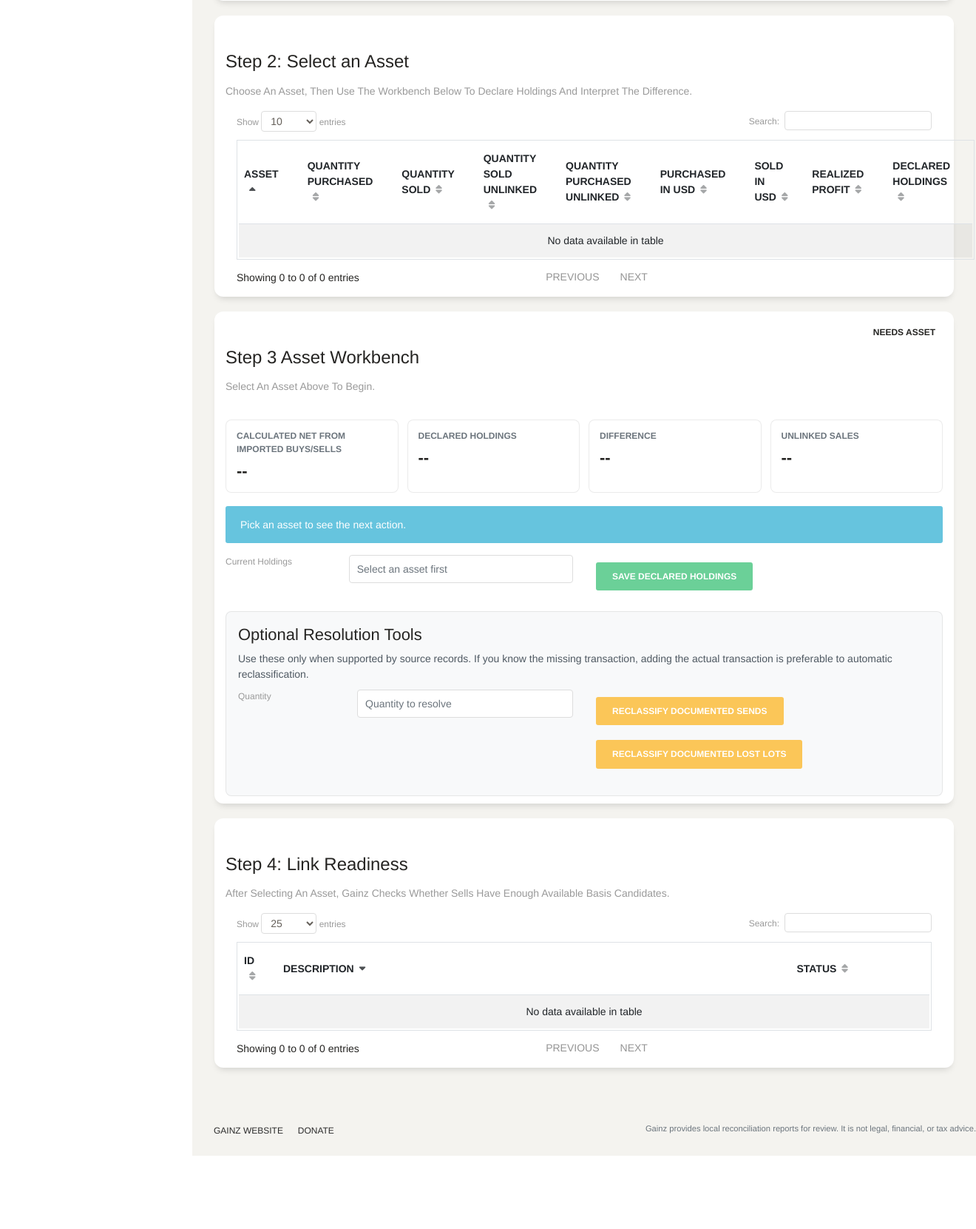
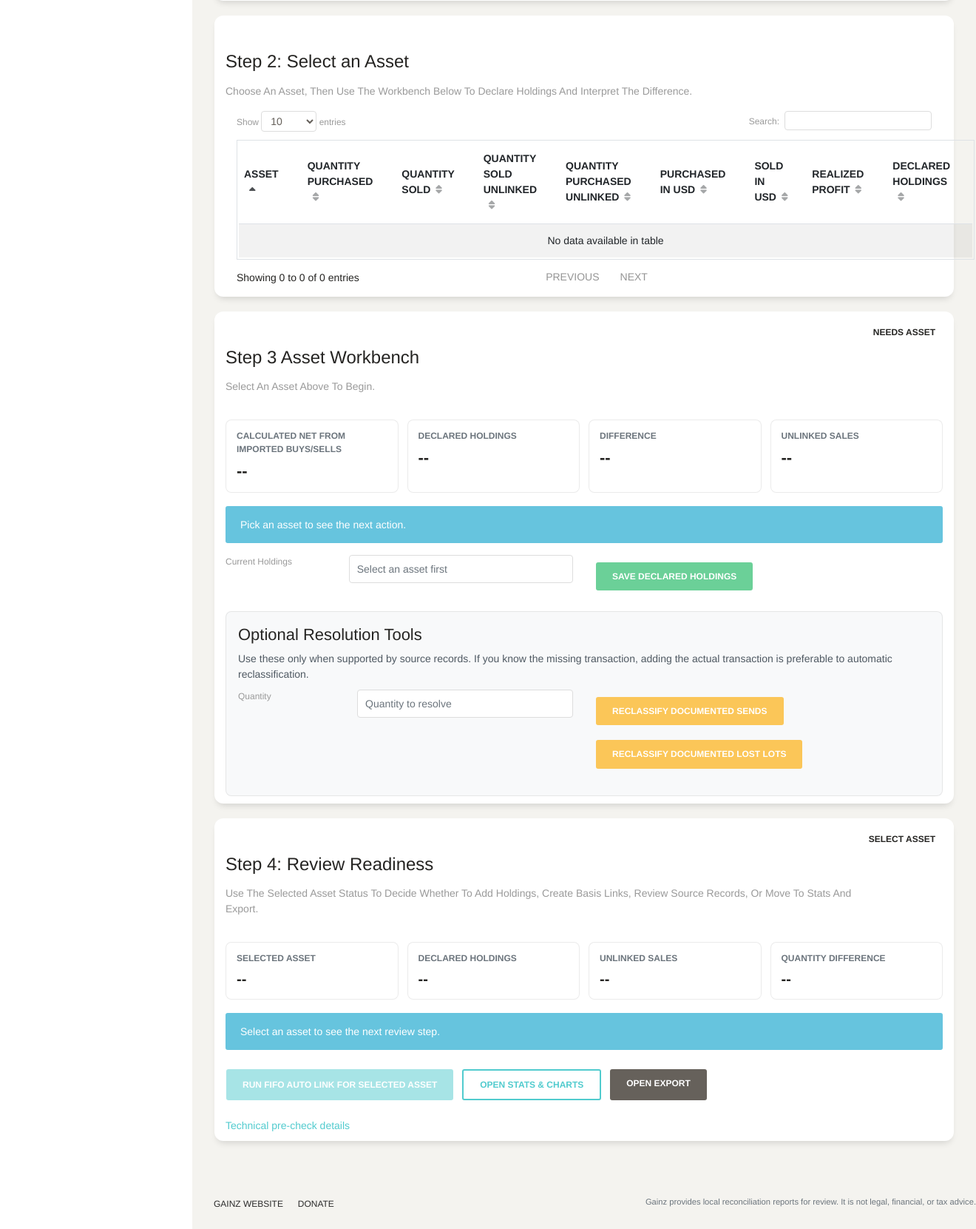
Before and after one commit to salexandert/Gainz, a Flask app: page /holdings_accounting/ in a window 1320 px wide. Shown: the part 1047-2708 px from the top of the page at 74% size. Before the commit the page ends 2609 px from the top, so only its background shows below. Run offline with Flask 3, Linux system fonts and the light colour scheme; a user stored in the database is signed in; data comes from the database, SQL or seed files in the repository; some libraries are stand-ins or nearby versions; some web fonts are replaced.

Commit message:
Improve holdings review flow and startup guard

```diff
--- a/app/base/static/assets/css/custom.css
+++ b/app/base/static/assets/css/custom.css
@@ -311,6 +311,46 @@
     margin: 16px 0;
 }
 
+.holdings-readiness-grid {
+    display: grid;
+    gap: 12px;
+    grid-template-columns: repeat(auto-fit, minmax(170px, 1fr));
+    margin: 18px 0;
+}
+
+.holdings-readiness-item {
+    background: #fff;
+    border: 1px solid rgba(0, 0, 0, 0.08);
+    border-radius: 8px;
+    padding: 12px 14px;
+}
+
+.holdings-readiness-item span {
+    color: #6c757d;
+    display: block;
+    font-size: 12px;
+    font-weight: 600;
+    text-transform: uppercase;
+}
+
+.holdings-readiness-item strong {
+    color: #252422;
+    display: inline-block;
+    font-size: 20px;
+    margin-top: 4px;
+}
+
+.holdings-readiness-actions {
+    display: flex;
+    flex-wrap: wrap;
+    gap: 10px;
+    margin: 14px 0;
+}
+
+.holdings-readiness-details {
+    margin-top: 10px;
+}
+
 .holdings-hidden-legacy {
     display: none;
 }
--- a/app/base/static/assets/js/custom.js
+++ b/app/base/static/assets/js/custom.js
@@ -551,6 +551,101 @@
         });
     }
 
+    function holdingsSetReadinessBadge(status) {
+        $('#holdings_readiness_badge')
+            .removeClass('status-matched status-verified status-needs-declared-holdings status-mismatch status-needs-review status-unlinked-sales')
+            .addClass(holdingsStatusClass(status))
+            .text(status);
+    }
+
+    function holdingsSetReadinessMessage(message, level) {
+        var className = level == 'success' ? 'alert-success' : (level == 'warning' ? 'alert-warning' : 'alert-info');
+        $('#holdings_readiness_message')
+            .removeClass('alert-info alert-warning alert-success')
+            .addClass(className)
+            .text(message);
+    }
+
+    function holdingsRenderReadiness(rowData, precheckData) {
+        if (!rowData) {
+            $('#holdings_readiness_asset, #holdings_readiness_holdings, #holdings_readiness_unlinked, #holdings_readiness_difference').text('--');
+            $('#holdings_run_fifo_button').prop('disabled', true).text('Run FIFO Auto Link for Selected Asset');
+            holdingsSetReadinessBadge('Select asset');
+            holdingsSetReadinessMessage('Select an asset to see the next review step.', 'info');
+            return;
+        }
+
+        var asset = rowData[0];
+        var buys = holdingsParseQuantity(rowData[1]) || 0;
+        var sells = holdingsParseQuantity(rowData[2]) || 0;
+        var soldUnlinked = holdingsParseQuantity(rowData[3]) || 0;
+        var declaredHoldings = holdingsParseQuantity(rowData[8]);
+        var expectedHoldings = buys - sells;
+        var difference = declaredHoldings === null ? null : expectedHoldings - declaredHoldings;
+        var tolerance = 0.00000001;
+
+        $('#holdings_readiness_asset').text(asset);
+        $('#holdings_readiness_holdings').text(declaredHoldings === null ? 'Not declared' : holdingsFormatQuantity(declaredHoldings));
+        $('#holdings_readiness_unlinked').text(holdingsFormatQuantity(soldUnlinked));
+        $('#holdings_readiness_difference').text(difference === null ? '--' : holdingsFormatQuantity(difference));
+        $('#holdings_run_fifo_button').prop('disabled', soldUnlinked <= tolerance).text('Run FIFO Auto Link for Selected Asset');
+
+        if (declaredHoldings === null) {
+            holdingsSetReadinessBadge('Needs declared holdings');
+            holdingsSetReadinessMessage('Enter the amount of ' + asset + ' you currently hold, then save it before reviewing links or exports.', 'info');
+            return;
+        }
+
+        if (soldUnlinked > tolerance) {
+            holdingsSetReadinessBadge('Unlinked sales');
+            holdingsSetReadinessMessage(asset + ' has sales without complete basis links. Run FIFO Auto Link for this asset or review links manually before using generated reports.', 'warning');
+            return;
+        }
+
+        if (difference !== null && Math.abs(difference) > tolerance) {
+            holdingsSetReadinessBadge('Needs Review');
+            if (difference > 0) {
+                holdingsSetReadinessMessage('Imported buys and sells imply more ' + asset + ' than declared. Review the timeline for missing disposals, sends, losses, or other records before using generated reports.', 'warning');
+            } else {
+                holdingsSetReadinessMessage('Declared holdings are higher than imported buys and sells explain. Review missing acquisitions, income, gifts, transfers, or external records before using generated reports.', 'warning');
+            }
+            return;
+        }
+
+        holdingsSetReadinessBadge('Verified');
+        holdingsSetReadinessMessage(asset + ' has declared holdings, no unlinked sales, and no quantity difference in Gainz. Review supporting reports on Stats & Charts, then Export when ready.', 'success');
+    }
+
+    function holdingsLoadPrecheck(rowData) {
+        var precheckTable = $('#auto_actions_datatable').DataTable();
+
+        if (!rowData) {
+            precheckTable.clear().draw();
+            holdingsRenderReadiness(null, null);
+            return;
+        }
+
+        precheckTable.clear().draw();
+
+        $.ajax({
+            type: "POST",
+            url: "/auto_link/auto_link_pre_check",
+            data: JSON.stringify({
+                'row_data': rowData
+              }),
+            dataType: "json",
+            contentType: 'application/json',
+            success: function (data) {
+                precheckTable.clear();
+                precheckTable.rows.add(data['auto_suggestions'] || []).draw();
+                holdingsRenderReadiness(rowData, data);
+            },
+            error: function () {
+                holdingsRenderReadiness(rowData, null);
+            },
+        });
+    }
+
     function holdingsLoadRow(rowData) {
         $('#holdings_save_message').hide().text('');
         holdingsRenderSelection(rowData);
@@ -558,25 +653,13 @@
         if (!rowData) {
             $('#auto_actions_datatable').DataTable().clear().draw();
             holdingsClearDifferenceBreakdown();
+            holdingsRenderReadiness(null, null);
             return;
         }
 
+        holdingsRenderReadiness(rowData, null);
         holdingsLoadDifferenceBreakdown(rowData);
-
-        $.ajax({
-            type: "POST",
-            url: "/auto_link/auto_link_pre_check",
-            data: JSON.stringify({
-                'row_data': rowData
-              }),
-            dataType: "json",
-            contentType: 'application/json',
-            success: function (data) {
-
-                $('#auto_actions_datatable').DataTable().clear();
-                $('#auto_actions_datatable').DataTable().rows.add(data['auto_suggestions']).draw();
-            },
-        });
+        holdingsLoadPrecheck(rowData);
     }
 
     function holdingsRenderSelection(rowData) {
@@ -641,6 +724,21 @@
         "columnDefs": [
             { "width": "5%", "targets": 0 },
             { "width": "20%", "targets": 2},
+            {
+                "targets": 2,
+                "render": function(data, type) {
+                    if (type !== 'display') {
+                        return data;
+                    }
+
+                    var status = String(data || '');
+                    var className = status.toLowerCase() == 'passed' || status.toLowerCase() == 'complete'
+                        ? 'status-verified'
+                        : 'status-needs-review';
+
+                    return '<span class="gainz-status-badge ' + className + '">' + status + '</span>';
+                }
+            },
             // {
             //     "targets": [ 3,4 ],
             //     "visible": false,
@@ -821,6 +919,7 @@
 
                 holdingsRenderSelection(updatedRow || rowData);
                 holdingsLoadDifferenceBreakdown(updatedRow || rowData);
+                holdingsLoadPrecheck(updatedRow || rowData);
                 $('#holdings_quantity').focus().select();
                 $('#holdings_save_message').text(data['message'] || 'Declared holdings saved.').show();
             },
@@ -829,6 +928,46 @@
             },
             complete: function () {
                 saveButton.prop('disabled', false).text('Save Declared Holdings');
+            },
+        });
+    });
+
+    $("#holdings_run_fifo_button").click(function(){
+        var rowData = holdingsSelectedAssetRow();
+        var button = $(this);
+        var asset = rowData ? rowData[0] : null;
+
+        if (!rowData) {
+            holdingsSetReadinessMessage('Select an asset before running FIFO Auto Link.', 'warning');
+            return;
+        }
+
+        if (!window.confirm('Run FIFO Auto Link for ' + asset + '? Gainz will create basis links for review and save a new revision if links are added.')) {
+            return;
+        }
+
+        button.prop('disabled', true).text('Linking...');
+        holdingsSetReadinessMessage('Running FIFO Auto Link for ' + asset + '...', 'info');
+
+        $.ajax({
+            type: "POST",
+            url: "/auto_link/auto_link_asset",
+            data: JSON.stringify({
+                'algo': 'fifo',
+                'asset': rowData,
+                'year': 'All Time'
+              }),
+            dataType: "json",
+            contentType: 'application/json',
+            success: function (data) {
+                holdingsSetReadinessMessage(data || 'FIFO Auto Link complete. Refreshing review data...', 'success');
+                window.setTimeout(function () {
+                    location.reload();
+                }, 900);
+            },
+            error: function () {
+                holdingsSetReadinessMessage('FIFO Auto Link could not run. Review source records or use Auto Link manually.', 'warning');
+                button.prop('disabled', false).text('Run FIFO Auto Link for Selected Asset');
             },
         });
     });
--- a/app/base/templates/site_template/top_navigation.html
+++ b/app/base/templates/site_template/top_navigation.html
@@ -23,37 +23,14 @@
     <span class="navbar-toggler-bar navbar-kebab"></span>
   </button>
   <div class="collapse navbar-collapse justify-content-end" id="navigation">
-    <form>
-      <div class="input-group no-border">
-        <input type="text" value="" class="form-control" placeholder="Search...">
-        <div class="input-group-append">
-          <div class="input-group-text">
-            <i class="nc-icon nc-zoom-split"></i>
-          </div>
-        </div>
-      </div>
-    </form>
     <ul class="navbar-nav">
       <li class="nav-item">
-        <a class="nav-link btn-magnify" href="javascript:;">
-          <i class="nc-icon nc-layout-11"></i>
+        <a class="nav-link" href="{{ url_for('holdings_accounting_blueprint.holdings_accounting') }}" title="Holdings & Accounting" aria-label="Holdings & Accounting">
+          <i class="nc-icon nc-bell-55"></i>
           <p>
-            <span class="d-lg-none d-md-block">Stats</span>
+            <span class="d-lg-none d-md-block">Holdings & Accounting</span>
           </p>
         </a>
-      </li>
-      <li class="nav-item btn-rotate dropdown">
-        <a class="nav-link dropdown-toggle" href="http://example.com" id="navbarDropdownMenuLink" data-toggle="dropdown" aria-haspopup="true" aria-expanded="false">
-          <i class="nc-icon nc-bell-55"></i>
-          <p>
-            <span class="d-lg-none d-md-block">Some Actions</span>
-          </p>
-        </a>
-        <div class="dropdown-menu dropdown-menu-right" aria-labelledby="navbarDropdownMenuLink">
-          <a class="dropdown-item" href="#">Action</a>
-          <a class="dropdown-item" href="#">Another action</a>
-          <a class="dropdown-item" href="#">Something else here</a>
-        </div>
       </li>
       <li class="nav-item btn-rotate dropdown">
         <a class="nav-link dropdown-toggle" href="javascript:;" id="accountMenuLink" data-toggle="dropdown" aria-haspopup="true" aria-expanded="false" title="Account settings" aria-label="Account settings">
--- a/app/holdings_accounting/templates/holdings_accounting.html
+++ b/app/holdings_accounting/templates/holdings_accounting.html
@@ -271,8 +271,49 @@
   <div class="col-md-12">
     <div class="card">
       <div class="card-body">
-        <h4 class="card-title">Step 4: Link Readiness</h4>
-        <p class="card-category">After selecting an asset, Gainz checks whether sells have enough available basis candidates.</p>
+        <div class="d-flex flex-column flex-md-row justify-content-between align-items-md-start">
+          <div>
+            <h4 class="card-title">Step 4: Review Readiness</h4>
+            <p class="card-category">Use the selected asset status to decide whether to add holdings, create basis links, review source records, or move to Stats and Export.</p>
+          </div>
+          <span id="holdings_readiness_badge" class="gainz-status-badge status-needs-declared-holdings">Select asset</span>
+        </div>
+
+        <div class="holdings-readiness-grid">
+          <div class="holdings-readiness-item">
+            <span>Selected Asset</span>
+            <strong id="holdings_readiness_asset">--</strong>
+          </div>
+          <div class="holdings-readiness-item">
+            <span>Declared Holdings</span>
+            <strong id="holdings_readiness_holdings">--</strong>
+          </div>
+          <div class="holdings-readiness-item">
+            <span>Unlinked Sales</span>
+            <strong id="holdings_readiness_unlinked">--</strong>
+          </div>
+          <div class="holdings-readiness-item">
+            <span>Quantity Difference</span>
+            <strong id="holdings_readiness_difference">--</strong>
+          </div>
+        </div>
+
+        <div id="holdings_readiness_message" class="alert alert-info" role="status">
+          Select an asset to see the next review step.
+        </div>
+
+        <div class="holdings-readiness-actions">
+          <button type="button" id="holdings_run_fifo_button" class="btn btn-primary" disabled>Run FIFO Auto Link for Selected Asset</button>
+          <a class="btn btn-outline-primary" href="/stats">Open Stats & Charts</a>
+          <a class="btn btn-outline-secondary" href="/export">Open Export</a>
+        </div>
+
+        <div class="holdings-readiness-details">
+          <a data-toggle="collapse" href="#holdings_precheck_details" aria-expanded="false" aria-controls="holdings_precheck_details">
+            Technical pre-check details
+          </a>
+          <div id="holdings_precheck_details" class="collapse">
+            <p class="card-category mt-3">These checks explain whether imported buys can cover imported sells. Use them as diagnostics, not as filing advice.</p>
             <table id="auto_actions_datatable" class="table table-striped table-bordered" style="width:100%">
               <thead>
                 <tr>
@@ -286,6 +327,8 @@
         </div>
       </div>
     </div>
+  </div>
+</div>
 
 {% endblock content %}
 
```
Also changed, not shown: Tests/test_launcher_startup.py (+30 -1 lines), launcher.py (+17 -12 lines), port_guard.py (added, +21 -0 lines), run.py (+34 -3 lines). Lines whose indentation alone changed are shown as unchanged.
